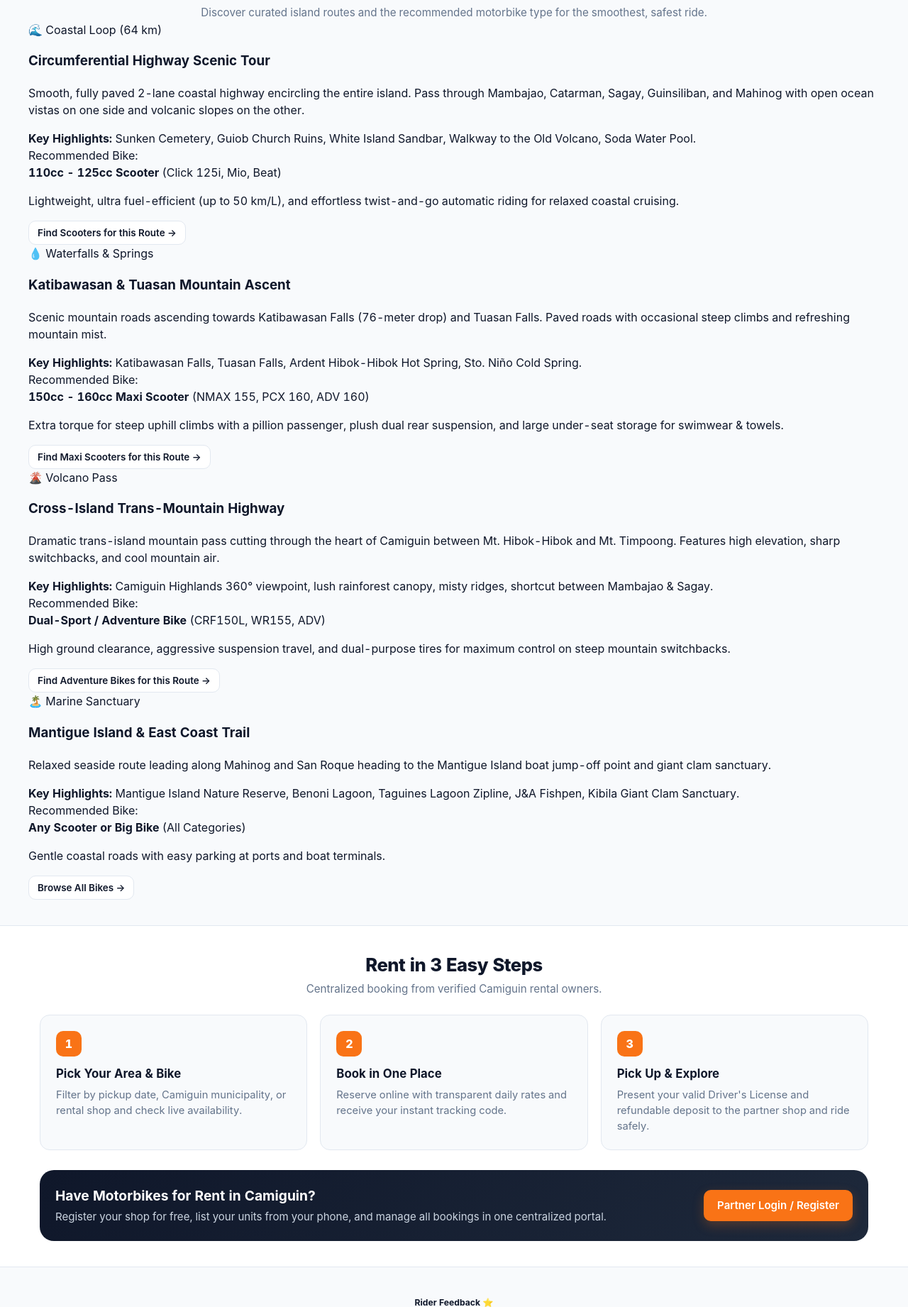
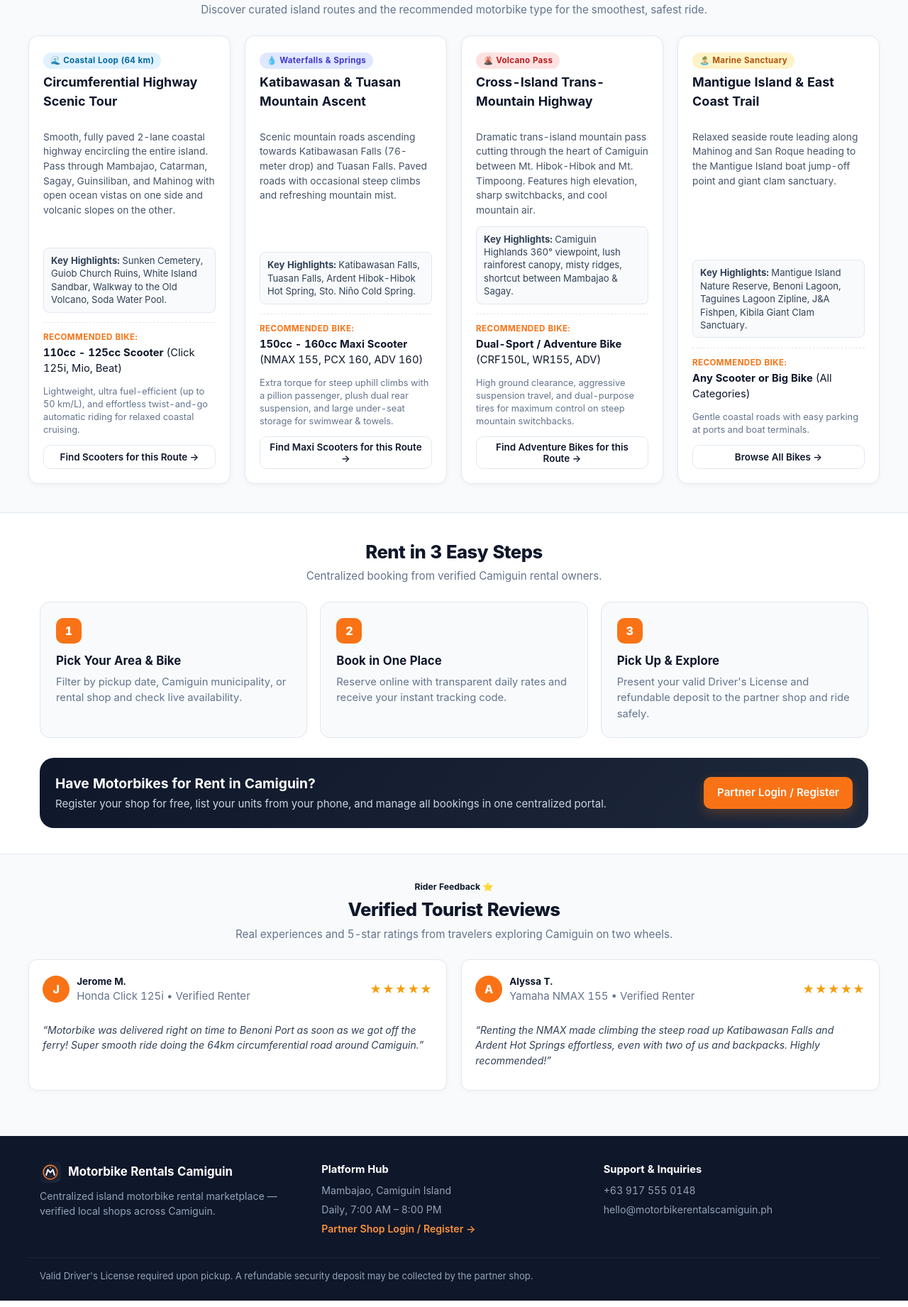
Before and after one commit to Junfols/motorbike-rentals-camiguin, a Flask app: page / in a window 1280 px wide. Shown: the part 2863-4705 px from the top of the page at 71% size. Run offline with Flask 3, Linux system fonts and the light colour scheme; data comes from the database, SQL or seed files in the repository; data that the repository does not hold is empty; some libraries are stand-ins or nearby versions.

Commit message:
style: Add route guide cards, review cards, rating stars, and signature pad

```diff
--- a/static/css/style.css
+++ b/static/css/style.css
@@ -3096,3 +3096,257 @@ textarea:focus {
 .map-popup-btn:hover {
   opacity: 0.9;
 }
+
+
+
+/* ==========================================================================
+   Features 4, 5, 6: E-Sign Contract, Route Guide, Tourist Reviews
+   ========================================================================== */
+
+/* Bike Card Rating Pill */
+.bike-card-title-row {
+  display: flex;
+  align-items: flex-start;
+  justify-content: space-between;
+  gap: 8px;
+}
+
+.bike-rating-pill {
+  display: inline-flex;
+  align-items: center;
+  gap: 4px;
+  font-size: 0.8rem;
+  background: #fef3c7;
+  color: #92400e;
+  padding: 2px 7px;
+  border-radius: 999px;
+  font-weight: 700;
+  white-space: nowrap;
+  flex-shrink: 0;
+}
+
+.bike-rating-pill .rating-star {
+  color: #f59e0b;
+  font-size: 0.88rem;
+}
+
+.bike-rating-pill .rating-count {
+  font-weight: 500;
+  color: #b45309;
+  font-size: 0.75rem;
+}
+
+/* Island Route Guide */
+.island-guide-section {
+  padding-top: 2rem;
+  padding-bottom: 2.5rem;
+}
+
+.routes-grid {
+  display: grid;
+  grid-template-columns: repeat(auto-fit, minmax(270px, 1fr));
+  gap: 1.25rem;
+  margin-top: 1.5rem;
+}
+
+.route-card {
+  background: var(--bg-card, #ffffff);
+  border: 1px solid var(--border, #e2e8f0);
+  border-radius: 14px;
+  padding: 1.25rem;
+  display: flex;
+  flex-direction: column;
+  box-shadow: 0 2px 8px rgba(0, 0, 0, 0.04);
+  transition: transform 0.2s ease, box-shadow 0.2s ease;
+}
+
+.route-card:hover {
+  transform: translateY(-2px);
+  box-shadow: 0 8px 20px rgba(0, 0, 0, 0.08);
+}
+
+.route-card-header {
+  margin-bottom: 0.75rem;
+}
+
+.route-card-header h3 {
+  font-size: 1.12rem;
+  margin: 0.4rem 0 0;
+  color: var(--text, #0f172a);
+  font-weight: 700;
+}
+
+.route-pill {
+  display: inline-block;
+  font-size: 0.72rem;
+  font-weight: 700;
+  padding: 3px 10px;
+  border-radius: 999px;
+  letter-spacing: 0.03em;
+}
+
+.route-coastal { background: #e0f2fe; color: #0369a1; }
+.route-falls { background: #e0e7ff; color: #4338ca; }
+.route-volcano { background: #fee2e2; color: #b91c1c; }
+.route-island { background: #fef3c7; color: #b45309; }
+
+.route-desc {
+  font-size: 0.86rem;
+  color: var(--text-muted, #475569);
+  line-height: 1.5;
+  margin-bottom: 0.75rem;
+  flex: 1;
+}
+
+.route-highlights {
+  font-size: 0.82rem;
+  background: #f8fafc;
+  padding: 8px 10px;
+  border-radius: 8px;
+  border: 1px solid #e2e8f0;
+  margin-bottom: 0.85rem;
+  color: #334155;
+  line-height: 1.4;
+}
+
+.route-bike-match {
+  border-top: 1px dashed var(--border, #e2e8f0);
+  padding-top: 0.75rem;
+  margin-top: auto;
+}
+
+.bike-match-label {
+  font-size: 0.72rem;
+  text-transform: uppercase;
+  font-weight: 700;
+  color: var(--primary, #008060);
+  letter-spacing: 0.04em;
+}
+
+.bike-match-spec {
+  font-size: 0.92rem;
+  color: #0f172a;
+  margin: 2px 0 4px;
+}
+
+.bike-match-note {
+  font-size: 0.8rem;
+  color: #64748b;
+  line-height: 1.4;
+  margin-bottom: 0.75rem;
+}
+
+.route-filter-btn {
+  width: 100%;
+  text-align: center;
+  font-weight: 600;
+}
+
+/* Tourist Reviews Section */
+.reviews-section {
+  padding-top: 2rem;
+  padding-bottom: 2.5rem;
+}
+
+.reviews-grid {
+  display: grid;
+  grid-template-columns: repeat(auto-fit, minmax(280px, 1fr));
+  gap: 1.25rem;
+  margin-top: 1.5rem;
+}
+
+.review-card {
+  background: var(--bg-card, #ffffff);
+  border: 1px solid var(--border, #e2e8f0);
+  border-radius: 12px;
+  padding: 1.2rem;
+  box-shadow: 0 2px 8px rgba(0, 0, 0, 0.03);
+  display: flex;
+  flex-direction: column;
+}
+
+.review-card-top {
+  display: flex;
+  align-items: center;
+  gap: 10px;
+  margin-bottom: 0.75rem;
+}
+
+.review-author-avatar {
+  width: 38px;
+  height: 38px;
+  border-radius: 50%;
+  background: var(--primary, #008060);
+  color: #ffffff;
+  font-weight: 800;
+  font-size: 1rem;
+  display: flex;
+  align-items: center;
+  justify-content: center;
+  flex-shrink: 0;
+}
+
+.review-meta {
+  flex: 1;
+  display: flex;
+  flex-direction: column;
+  font-size: 0.84rem;
+}
+
+.review-author-name {
+  color: #0f172a;
+  font-weight: 700;
+}
+
+.review-stars {
+  color: #f59e0b;
+  font-size: 1rem;
+  letter-spacing: 1px;
+}
+
+.review-stars .star-empty {
+  color: #cbd5e1;
+}
+
+.review-comment {
+  font-size: 0.88rem;
+  color: #334155;
+  line-height: 1.5;
+  font-style: italic;
+  margin-bottom: 0.75rem;
+  flex: 1;
+}
+
+.review-shop-tag {
+  font-size: 0.78rem;
+  color: #64748b;
+  background: #f8fafc;
+  padding: 4px 8px;
+  border-radius: 6px;
+  border: 1px solid #e2e8f0;
+  align-self: flex-start;
+}
+
+/* Star Rating Picker */
+.star-rating-picker {
+  display: flex;
+  justify-content: center;
+  gap: 8px;
+  font-size: 2.2rem;
+  user-select: none;
+}
+
+.star-pick {
+  cursor: pointer;
+  transition: transform 0.15s ease;
+}
+
+.star-pick:hover {
+  transform: scale(1.2);
+}
+
+/* Digital Signature Canvas */
+.signature-pad-canvas {
+  background: #ffffff;
+  touch-action: none;
+}
```
